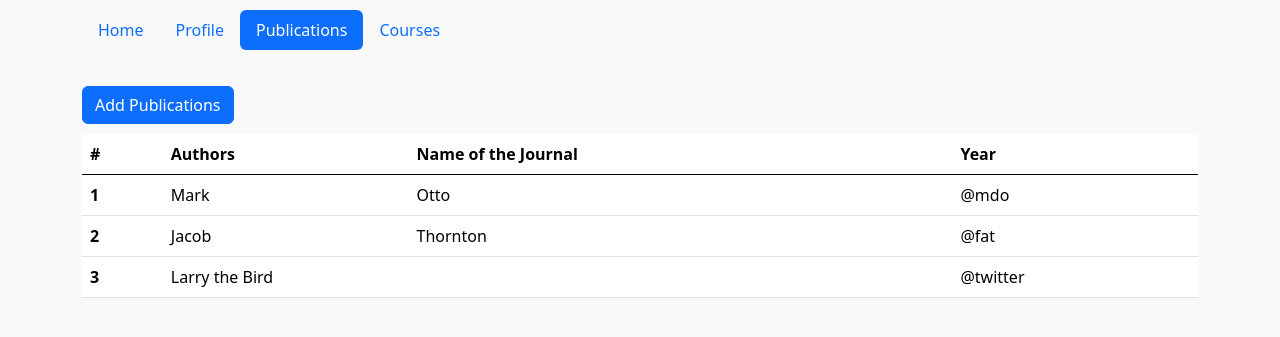
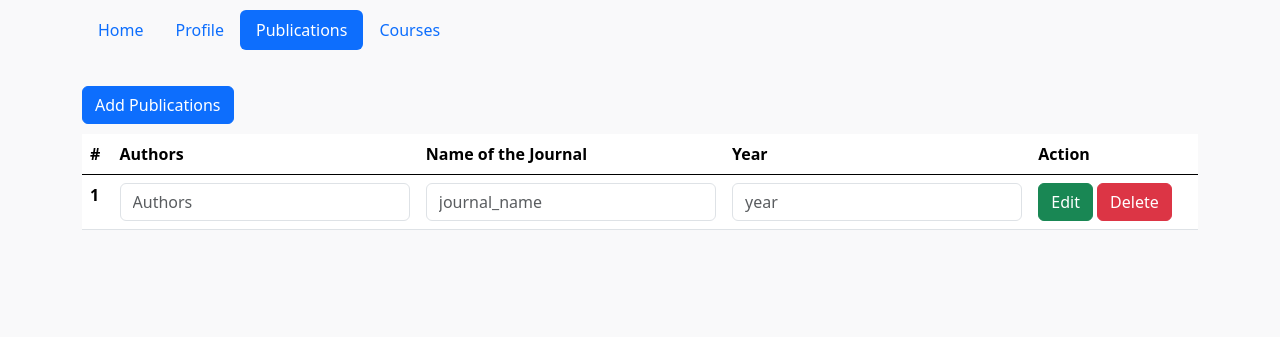
Before and after one commit to Saaransh678/Faculty-Portal, a Django app: template login_app/templates/profile.html in a window 1280 px wide, after a click on "Publications". Shown: the part 56-393 px from the top of the page. Run offline with Django 3.2, Linux system fonts and the light colour scheme; the template is opened without the code that fills it, so the values that code supplies are empty; some libraries are stand-ins or nearby versions.

Commit message:
Add files via upload

```diff
--- a/login_app/templates/newprofile.html
+++ b/login_app/templates/newprofile.html
@@ -90,26 +90,20 @@
       <th scope="col">Authors</th>
       <th scope="col">Name of the Journal</th>
       <th scope="col">Year</th>
+      <th scope="col">Action</th>
     </tr>
   </thead>
   <tbody>
     <tr>
       <th scope="row">1</th>
-      <td>Mark</td>
-      <td>Otto</td>
-      <td>@mdo</td>
+      <td> <input type="name" class="form-control" placeholder="Authors" aria-label="Authors"></td>
+      <td> <input type="name" class="form-control" placeholder="journal_name" aria-label="jourmal_name"></td>
+      <td> <input type="name" class="form-control" placeholder="year" aria-label="year"></td>
+     <td> <button type="button" class="btn btn-success">Edit</button>
+<button type="button" class="btn btn-danger">Delete</button></td>
     </tr>
-    <tr>
-      <th scope="row">2</th>
-      <td>Jacob</td>
-      <td>Thornton</td>
-      <td>@fat</td>
-    </tr>
-    <tr>
-      <th scope="row">3</th>
-      <td colspan="2">Larry the Bird</td>
-      <td>@twitter</td>
-    </tr>
+
+
   </tbody>
 </table>
     </div>
@@ -151,20 +145,16 @@
       <th scope="col">#</th>
       <th scope="col">CourseID</th>
       <th scope="col">Course-Name</th>
+      <th scope="col">Action</th>
     </tr>
   </thead>
   <tbody>
     <tr>
-      <th scope="row">1</th>
-      <td>Mark</td>
-      <td>Otto</td>
-
-    </tr>
-    <tr>
       <th scope="row">2</th>
-      <td>Jacob</td>
-      <td>Thornton</td>
-
+      <td>  <input type="name" class="form-control" placeholder="coureid" aria-label="CourseID"></td>
+      <td> <input type="name" class="form-control" placeholder="CourseName" aria-label="CourseName"></td>
+      <td><button type="button" class="btn btn-success">Edit</button>
+<button type="button" class="btn btn-danger">Delete</button></td>
     </tr>
 
   </tbody>
```
